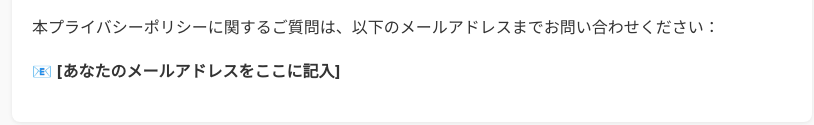
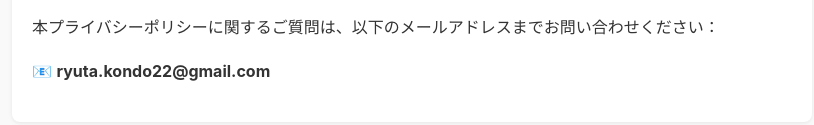
Before and after one commit to coldrain20/privacy-policy, a plain HTML site: page privacy_policy.html in a window 1280 px wide. Shown: the part 1799-1924 px from the top of the page, without its empty margins (228-1042 px from the left). Drawn offline with Linux system fonts and the light colour scheme.

Commit message:
Update privacy_policy.html
メアド記入

```diff
--- a/privacy_policy.html
+++ b/privacy_policy.html
@@ -69,7 +69,7 @@
 <div class="section">
   <h2>6. お問い合わせ</h2>
   <p>本プライバシーポリシーに関するご質問は、以下のメールアドレスまでお問い合わせください：</p>
-  <p>📧 <strong>[あなたのメールアドレスをここに記入]</strong></p>
+  <p>📧 <strong>ryuta.kondo22@gmail.com</strong></p>
 </div>
 
 </body>
```
